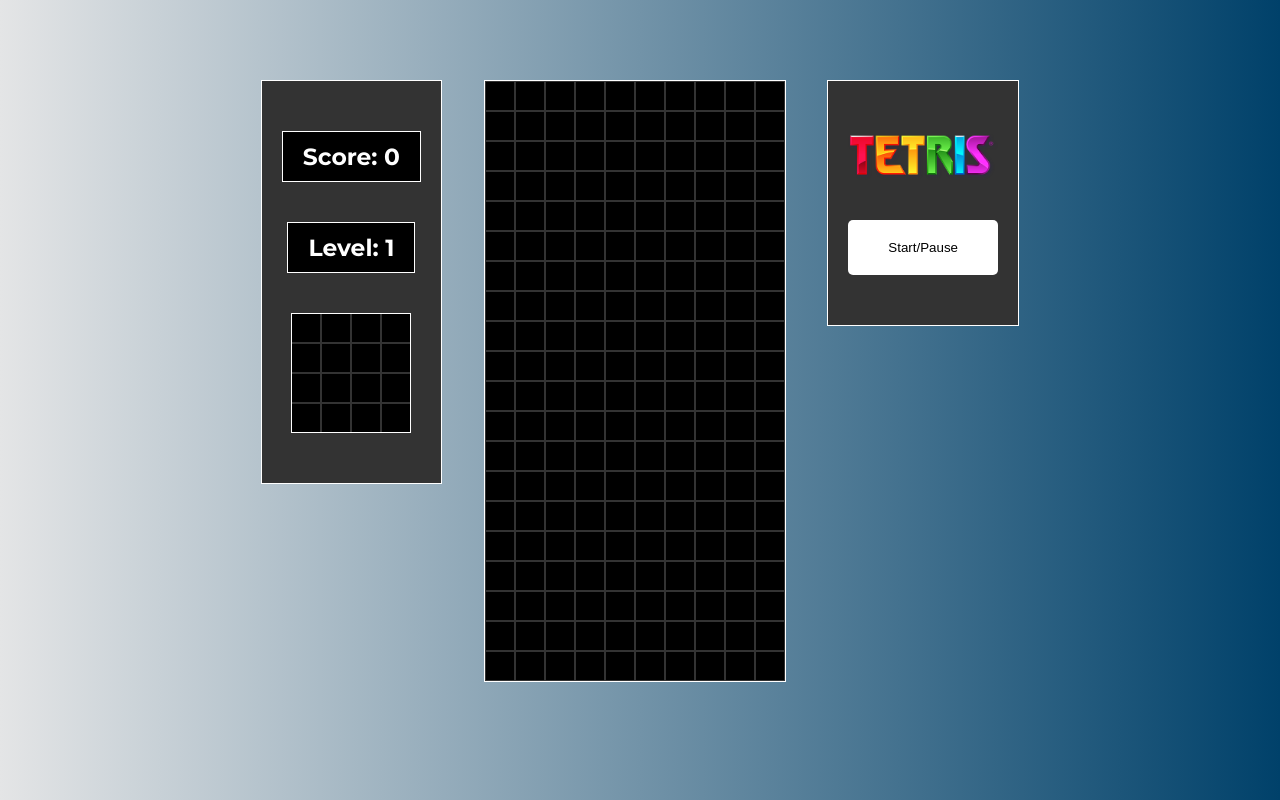
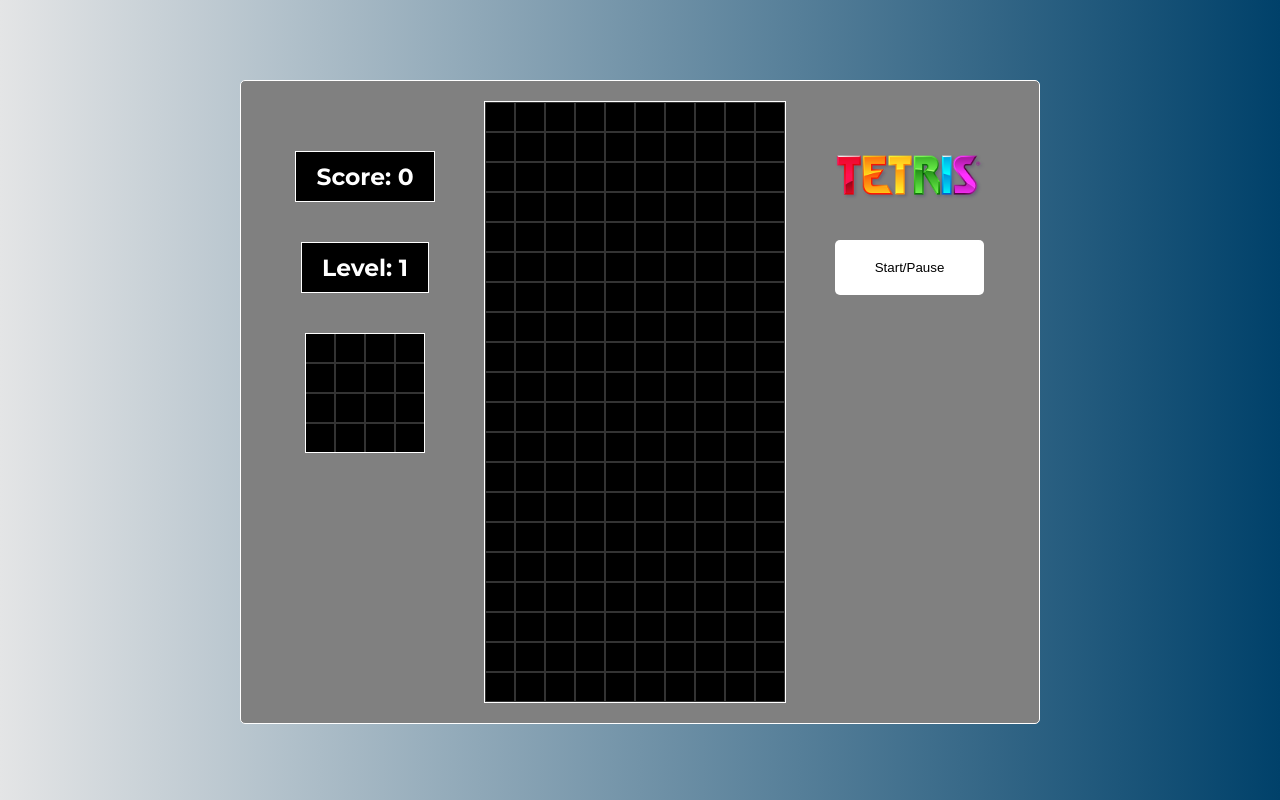
Before and after one commit to gazjosef/tetris, a website: page index.html in a window 1280 px wide. Drawn offline with Linux system fonts and the light colour scheme.

Commit message:
Styles: Changed Background

```diff
--- a/index.html
+++ b/index.html
@@ -10,12 +10,12 @@
 
   <body>
     <div class="container">
-      <aside class="aside aside--score border">
-        <div class="score border">
+      <aside class="aside aside--score">
+        <div class="score">
           <h3>Score: <span id="score">0</span></h3>
         </div>
 
-        <div class="score border">
+        <div class="score">
           <h3>Level: <span id="level">1</span></h3>
         </div>
 
@@ -257,7 +257,7 @@
       </main>
 
       <!-- Mini Grid -->
-      <aside class="aside aside--start border">
+      <aside class="aside aside--start">
         <img
           src="./assets/logo/The_Tetris_Company_logo.png"
           alt="tetris logo"
--- a/sass/layout/_aside.scss
+++ b/sass/layout/_aside.scss
@@ -4,8 +4,8 @@
   --aside-gap: 4rem;
   height: min-content;
   padding: var(--pading-top-bottom) var(--pading-left-right);
-  background-color: #333;
-  border: 1px solid white;
+  // background-color: #333;
+  // border: 1px solid white;
 
   display: flex;
   flex-direction: column;
--- a/sass/layout/_screen.scss
+++ b/sass/layout/_screen.scss
@@ -1,9 +1,12 @@
 /* Container */
 .container {
-  min-height: 90vh;
   margin-inline: auto;
   margin-top: 10vh;
   width: 800px;
+  border: 1px solid white;
+  background-color: #808080;
+  border-radius: 0.5rem;
+  padding: 2rem;
 
   display: flex;
   justify-content: space-around;
```
Also changed, not shown: assets/docs/tetris.png (added), css/style.css, sass/main.css, 2 other files.
